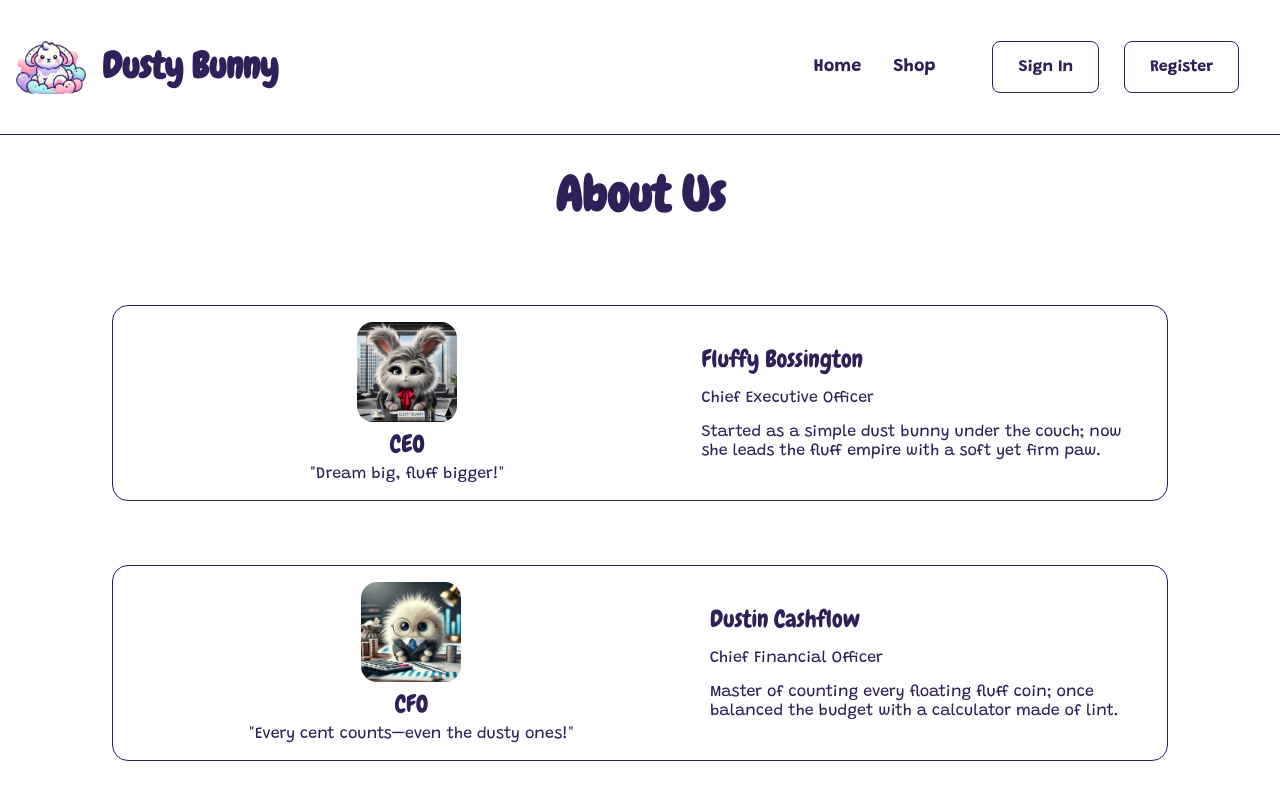
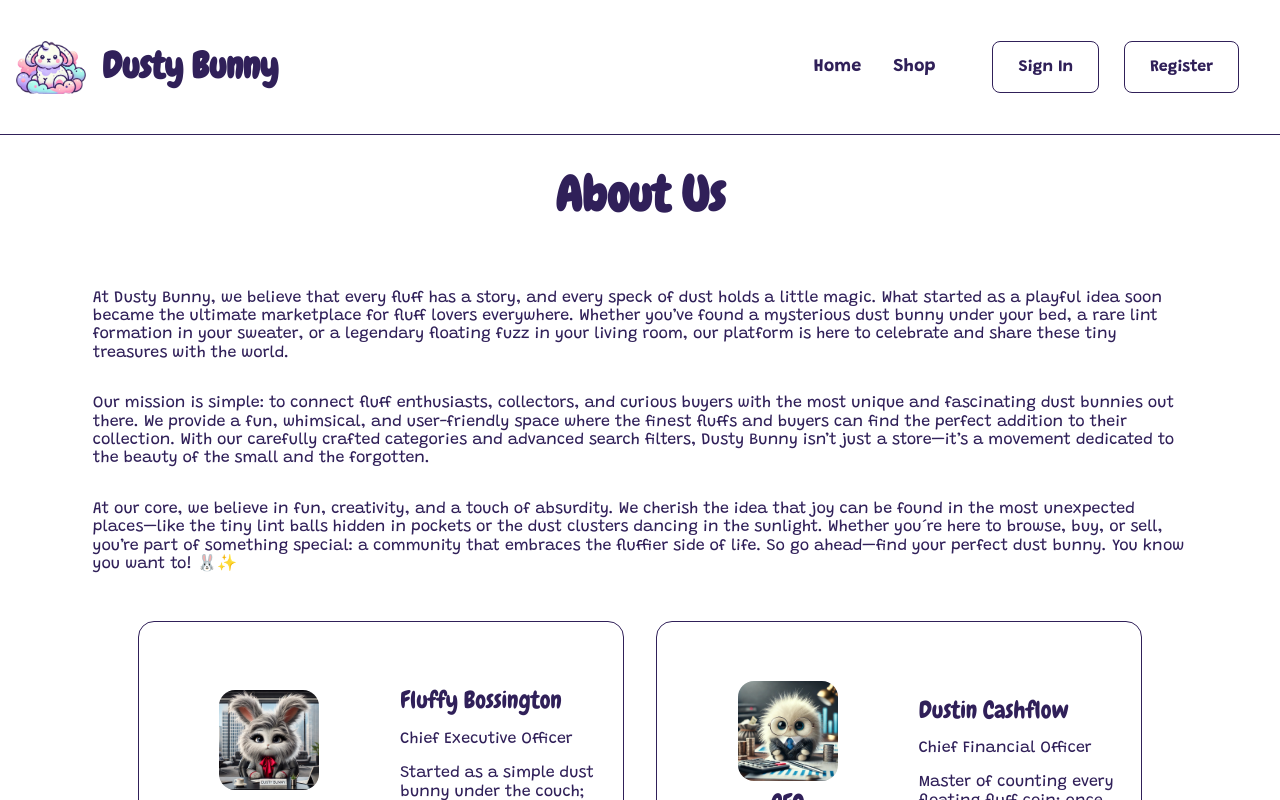
Before and after one commit to FernandoTejedorL/dusty-bunny, a React (Vite) app in the folder client/: page /about in a window 1280 px wide. Shown: the top 800 px of the page. Built offline with nearby package versions, Linux system fonts and the light colour scheme; no server answers.

Commit message:
about us completed

```diff
--- a/client/src/components/aboutUsCard/aboutUsCard.styles.js
+++ b/client/src/components/aboutUsCard/aboutUsCard.styles.js
@@ -11,6 +11,11 @@ const StyledCard = styled.div`
 	gap: 1rem;
 	border-radius: 1rem;
 	border: 0.0625rem solid ${COLORS.dark};
+
+	@media screen and (width>=1024px) {
+		width: 40%;
+		height: 18.75rem;
+	}
 `;
 
 const StyledPersona = styled.div`
@@ -29,6 +34,7 @@ const StyledRole = styled.span`
 
 const StyledCV = styled.div`
 	display: flex;
+	width: 90%;
 	flex-direction: column;
 	gap: 1rem;
 `;
--- /dev/null
+++ b/client/src/components/paragraph/Paragraph.jsx
@@ -0,0 +1,7 @@
+import { StyledParagraph } from './paragraph.styles';
+
+const Paragraph = ({ content }) => {
+	return <StyledParagraph>{content}</StyledParagraph>;
+};
+
+export default Paragraph;
--- /dev/null
+++ b/client/src/components/paragraph/paragraph.styles.js
@@ -0,0 +1,7 @@
+import styled from 'styled-components';
+
+const StyledParagraph = styled.p`
+	width: 90%;
+`;
+
+export { StyledParagraph };
--- /dev/null
+++ b/client/src/constants/aboutUs-info.js
@@ -0,0 +1,16 @@
+import { v4 } from 'uuid';
+
+export const ABOUT_INFO = [
+	{
+		id: v4(),
+		text: 'At Dusty Bunny, we believe that every fluff has a story, and every speck of dust holds a little magic. What started as a playful idea soon became the ultimate marketplace for fluff lovers everywhere. Whether you’ve found a mysterious dust bunny under your bed, a rare lint formation in your sweater, or a legendary floating fuzz in your living room, our platform is here to celebrate and share these tiny treasures with the world.'
+	},
+	{
+		id: v4(),
+		text: 'Our mission is simple: to connect fluff enthusiasts, collectors, and curious buyers with the most unique and fascinating dust bunnies out there. We provide a fun, whimsical, and user-friendly space where the finest fluffs and buyers can find the perfect addition to their collection. With our carefully crafted categories and advanced search filters, Dusty Bunny isn’t just a store—it’s a movement dedicated to the beauty of the small and the forgotten.'
+	},
+	{
+		id: v4(),
+		text: 'At our core, we believe in fun, creativity, and a touch of absurdity. We cherish the idea that joy can be found in the most unexpected places—like the tiny lint balls hidden in pockets or the dust clusters dancing in the sunlight. Whether you´re here to browse, buy, or sell, you’re part of something special: a community that embraces the fluffier side of life. So go ahead—find your perfect dust bunny. You know you want to! 🐰✨'
+	}
+];
--- a/client/src/pages/aboutUs/AboutUs.jsx
+++ b/client/src/pages/aboutUs/AboutUs.jsx
@@ -1,5 +1,7 @@
 import AboutUsCard from '../../components/aboutUsCard/AboutUsCard';
 import PageHeader from '../../components/pageHeader/PageHeader';
+import Paragraph from '../../components/paragraph/Paragraph';
+import { ABOUT_INFO } from '../../constants/aboutUs-info';
 import { STAFF_INFO } from '../../constants/staff-info';
 import { StyledCardsContainer, StyledMain } from './aboutUs.styles';
 
@@ -8,6 +10,9 @@ const AboutUs = () => {
 		<>
 			<PageHeader text={'About Us'} />
 			<StyledMain>
+				{ABOUT_INFO.map(content => (
+					<Paragraph key={content.id} content={content.text} />
+				))}
 				<StyledCardsContainer>
 					{STAFF_INFO.map(item => (
 						<AboutUsCard key={item.id} item={item} />
--- a/client/src/pages/aboutUs/aboutUs.styles.js
+++ b/client/src/pages/aboutUs/aboutUs.styles.js
@@ -13,6 +13,13 @@ const StyledCardsContainer = styled.div`
 	flex-direction: column;
 	align-items: center;
 	gap: 2rem;
+
+	@media screen and (width>=1024px) {
+		flex-direction: row;
+		align-items: center;
+		justify-content: center;
+		flex-wrap: wrap;
+	}
 `;
 
 export { StyledMain, StyledCardsContainer };
```
